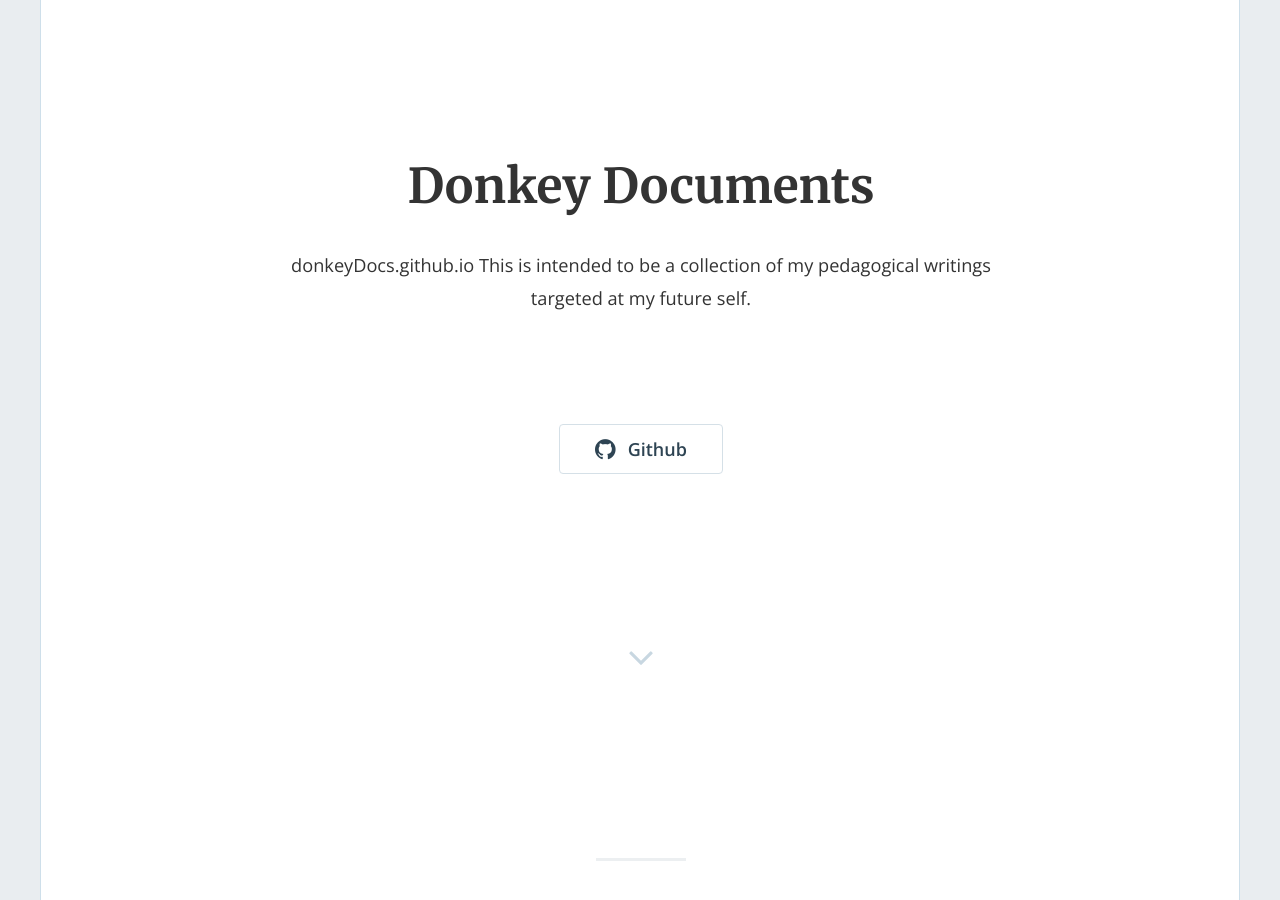
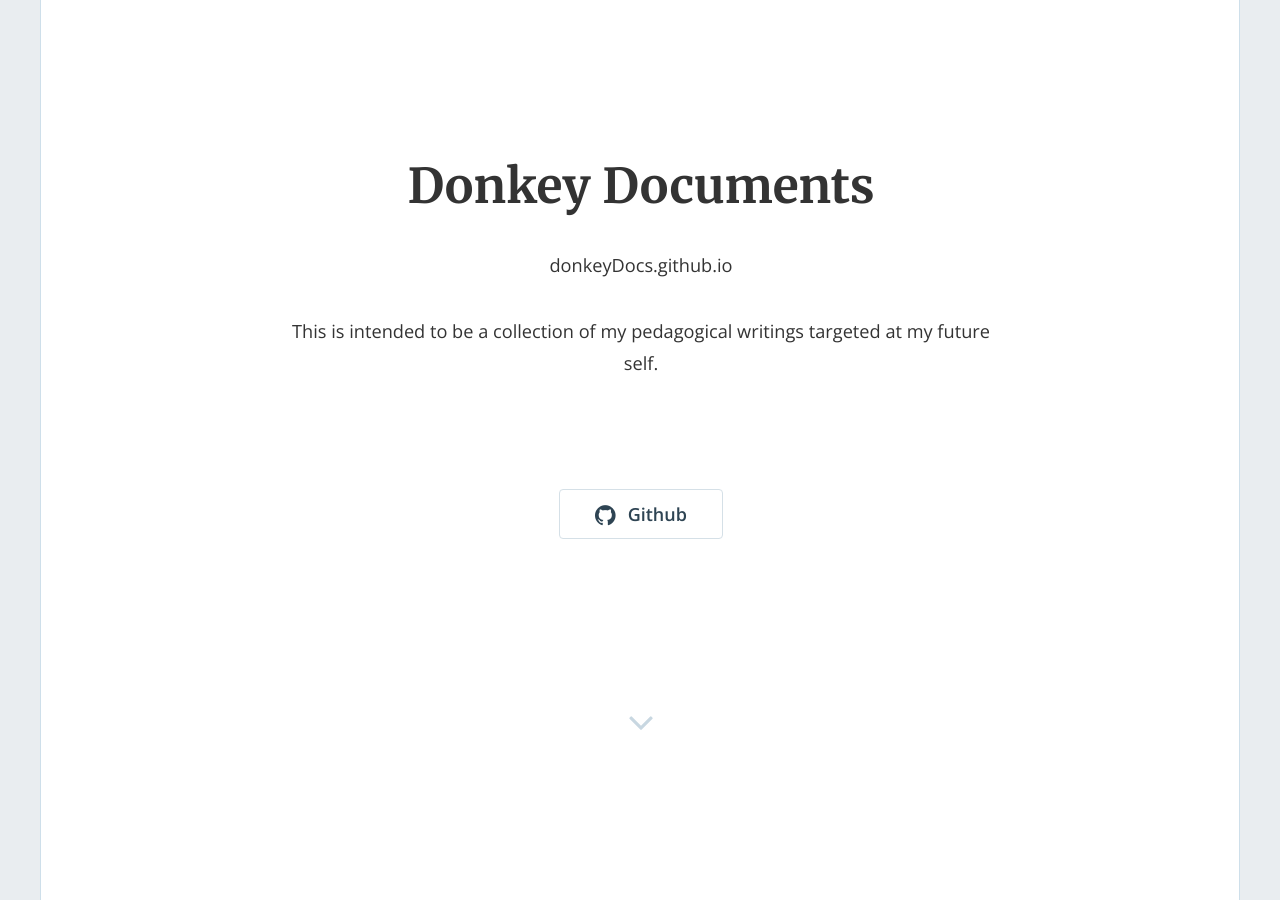
Before and after one commit to donkeyDocs/donkeyDocs.github.io, a Jekyll site: the page built from index.html, in a window 1280 px wide and 900 px high. Built offline with Jekyll 4.4.1, drawn with Linux system fonts in a browser that asks for light colours; nearby versions of some CDN libraries; the list of posts is cut into pages by our own code.

```diff
--- a/_config.yml
+++ b/_config.yml
@@ -15,9 +15,7 @@
 # in the templates via {{ site.myvariable }}.
 title: "Donkey Documents"
 email: 'atul.singh.arora@gmail.com'
-description: "donkeyDocs.github.io
-
- This is intended to be a collection of my pedagogical writings targeted at my future self."
+description: "donkeyDocs.github.io <br/> <br/> This is intended to be a collection of my pedagogical writings targeted at my future self."
 baseurl: "" # the subpath of your site, e.g. /blog
 url: "http://atulsingharora.github.io/" # the base hostname & protocol for your site, e.g. http://example.com
 twitter_username: ''
```
